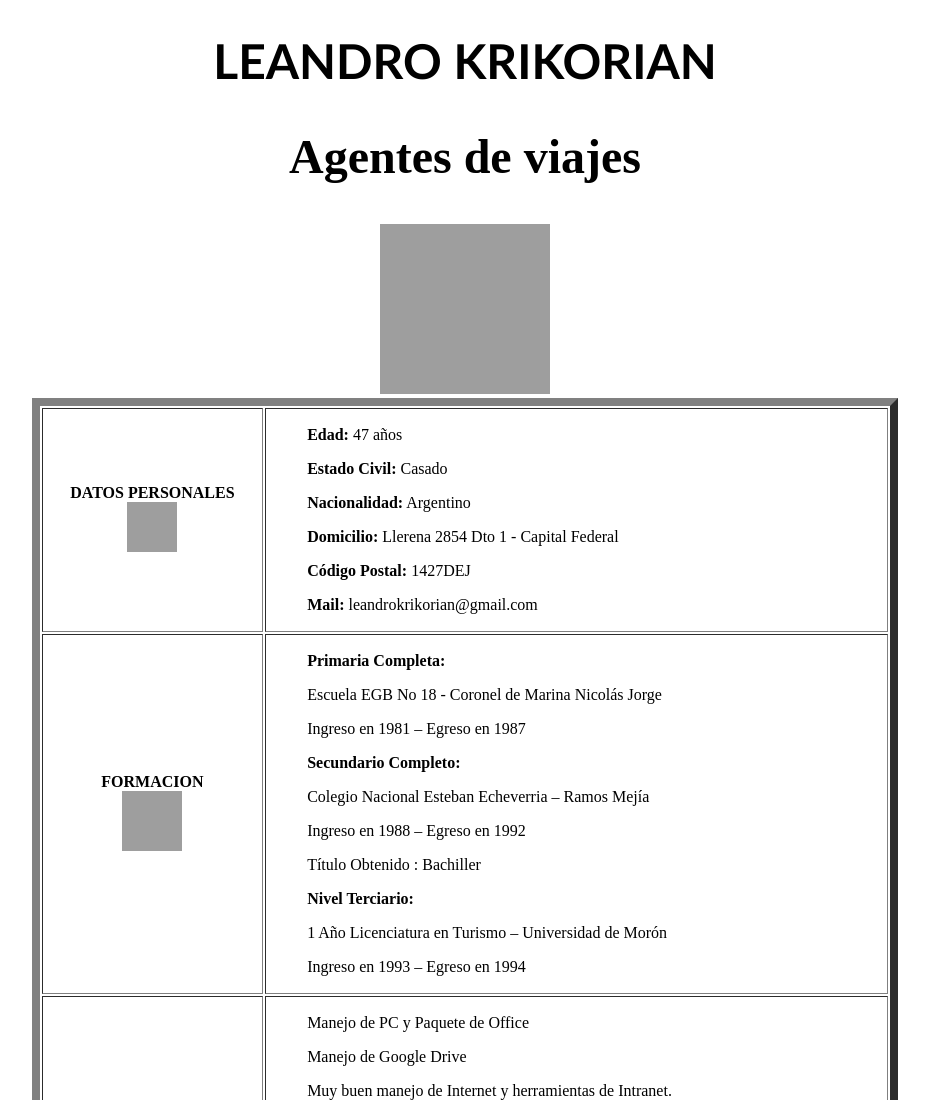
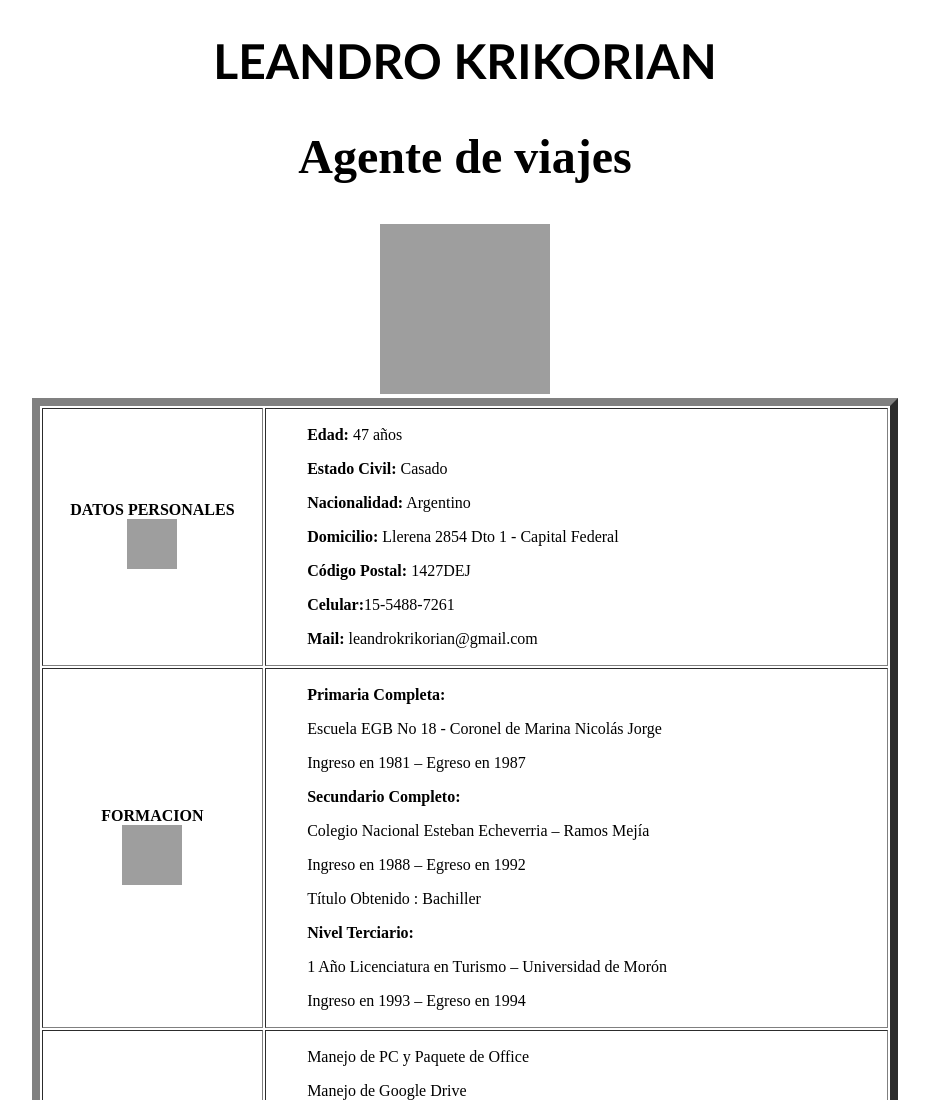
Before and after one commit to lekri75/C.Vitae, a plain HTML site: page index.html in a window 1280 px wide. Shown: the top 1100 px of the page, without its empty margins (175-1104 px from the left). Drawn offline with Linux system fonts and the light colour scheme; grey boxes are pictures that could not be loaded.

Commit message:
first commit

```diff
--- a/index.html
+++ b/index.html
@@ -14,7 +14,7 @@
 </font>
 
 <font face="Brush Script MT" SIZE=6>
-    <H2 align="center">Agentes de viajes</H2>
+    <H2 align="center">Agente de viajes</H2>
 </font>
 
     <div align="center"> <img src="https://us.123rf.com/450wm/tpimovit/tpimovit1711/tpimovit171100311/89965356-vector-paper-airplane-travel-route-symbol-vector-illustration-of-hand-drawn-paper-plane-isolated-out.jpg"
@@ -45,6 +45,7 @@
     <ul><b>Nacionalidad:</b> Argentino</ul>
     <ul><b>Domicilio:</b> Llerena 2854 Dto 1 - Capital Federal</ul>
     <ul><b>Código Postal:</b> 1427DEJ</ul>
+    <ul><b>Celular:</b>15-5488-7261</ul>
     <ul><b>Mail:</b> leandrokrikorian@gmail.com</ul>
   </td>
   </tr>
```
Also changed, not shown: 1 other file.
